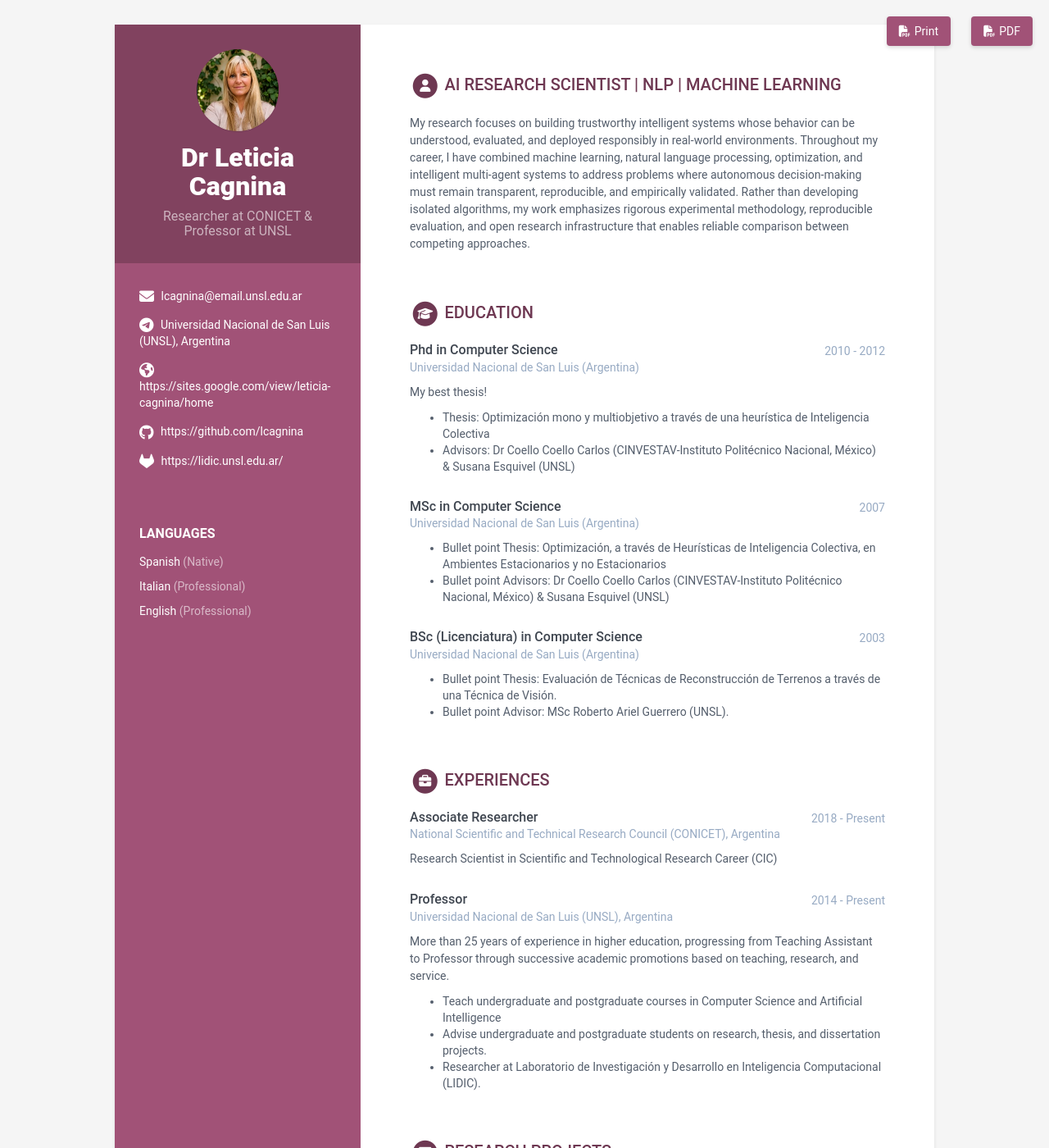
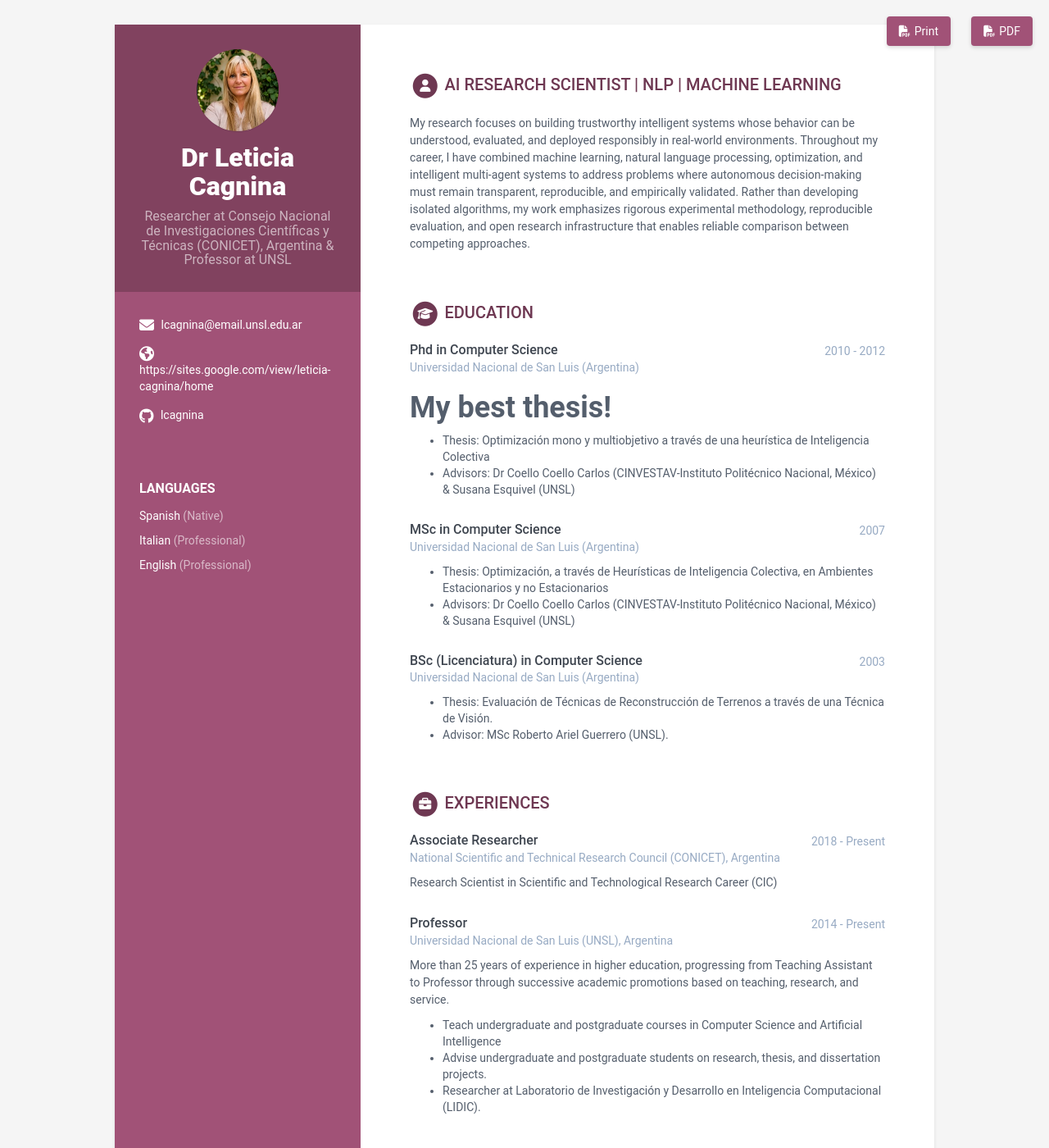
Before and after one commit to lcagnina/lcagnina.github.io, a Jekyll site: the page built from index.html, in a window 1280 px wide and 1400 px high. Shown: the whole window at 82% size. Built offline with Jekyll 4.4.1, drawn with Linux system fonts in a browser that asks for light colours.

Commit message:
Update data.yml

```diff
--- a/_data/data.yml
+++ b/_data/data.yml
@@ -9,7 +9,7 @@ sidebar:
 
   # Profile information
   name: Dr Leticia Cagnina
-  tagline: Researcher at CONICET & Professor at UNSL
+  tagline: Researcher at Consejo Nacional de Investigaciones Científicas y Técnicas (CONICET), Argentina & Professor at UNSL
   avatar: profile.png #place a 100x100 picture inside /assets/images/ folder and provide the name of the file below
 
   # Sidebar links
@@ -23,10 +23,10 @@ sidebar:
   #website: https://lidic.unsl.edu.ar/
   #linkedin: linkedin.com/in/leticia-cagnina-phd/
   #xing: alandoe
-  github: https://github.com/lcagnina
+  github: lcagnina
   ORCID: 0000-0001-7825-2927
-  telegram: Universidad Nacional de San Luis (UNSL), Argentina # add your nickname without '@' sign
-  gitlab: https://lidic.unsl.edu.ar/
+  #telegram: Universidad Nacional de San Luis (UNSL), Argentina # add your nickname without '@' sign
+  #gitlab: https://lidic.unsl.edu.ar/
   #bitbucket:
   #bluesky: '@jekyllrb.bsky.social' # Specify your full Bluesky handle
   #twitter: '@jekyllrb'
@@ -81,21 +81,21 @@ education:
     university: Universidad Nacional de San Luis (Argentina)
     time: 2010 - 2012
     details: |
-      My best thesis!
+     # My best thesis!
         - Thesis: Optimización mono y multiobjetivo a través de una heurística de Inteligencia Colectiva
         - Advisors: Dr Coello Coello Carlos (CINVESTAV-Instituto Politécnico Nacional, México) & Susana Esquivel (UNSL)
   - degree: MSc in Computer Science
     university: Universidad Nacional de San Luis (Argentina)
     time: 2007
     details: |
-        - Bullet point Thesis: Optimización, a través de Heurísticas de Inteligencia Colectiva, en Ambientes Estacionarios y no Estacionarios
-        - Bullet point Advisors: Dr Coello Coello Carlos (CINVESTAV-Instituto Politécnico Nacional, México) & Susana Esquivel (UNSL)
+        - Thesis: Optimización, a través de Heurísticas de Inteligencia Colectiva, en Ambientes Estacionarios y no Estacionarios
+        - Advisors: Dr Coello Coello Carlos (CINVESTAV-Instituto Politécnico Nacional, México) & Susana Esquivel (UNSL)
   - degree: BSc (Licenciatura) in Computer Science
     university: Universidad Nacional de San Luis (Argentina)
     time: 2003
     details: |
-        - Bullet point Thesis: Evaluación de Técnicas de Reconstrucción de Terrenos a través de una Técnica de Visión.
-        - Bullet point Advisor: MSc Roberto Ariel Guerrero (UNSL).
+        - Thesis: Evaluación de Técnicas de Reconstrucción de Terrenos a través de una Técnica de Visión.
+        - Advisor: MSc Roberto Ariel Guerrero (UNSL).
 
 experiences:
   title: Experiences
```
